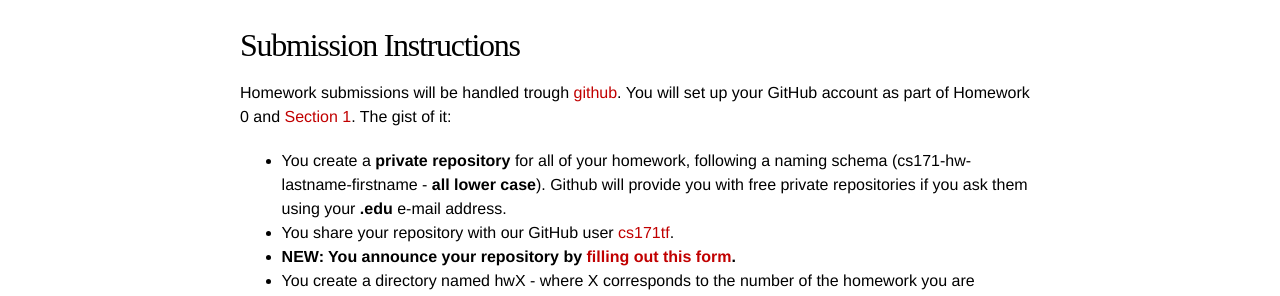
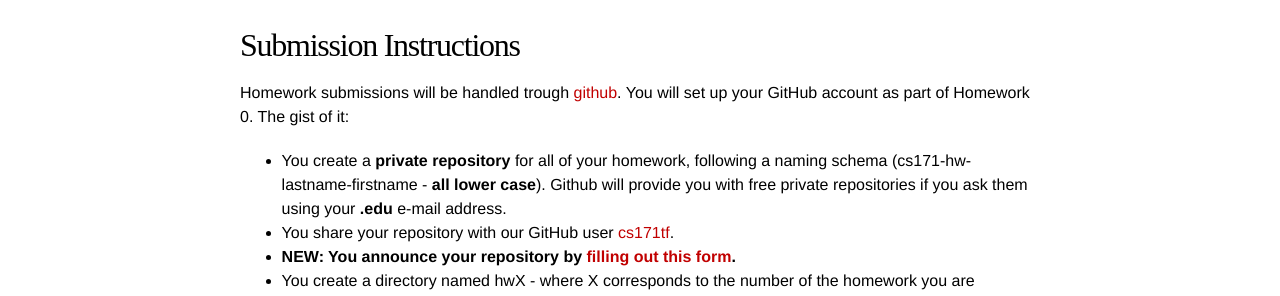
Before and after one commit to CS171/2016-cs171-website, a Jekyll site: the page built from homework.md, in a window 1280 px wide. Shown: the part 550-846 px from the top of the page. Built offline with Jekyll 4.4.1, drawn with Linux system fonts in a browser that asks for light colours; some web fonts are replaced.

Commit message:
minor change

```diff
--- a/homework.md
+++ b/homework.md
@@ -23,7 +23,7 @@ The assignments are published on [github](https://github.com/CS171/2015-cs171-ho
 
 ## Submission Instructions
 
-Homework submissions will be handled trough [github](http://github.com). You will set up your GitHub account as part of Homework 0 and [Section 1](https://github.com/CS171/2015-section1). The gist of it:
+Homework submissions will be handled trough [github](http://github.com). You will set up your GitHub account as part of Homework 0. The gist of it:
 
  * You create a **private repository** for all of your homework, following a naming schema (cs171-hw-lastname-firstname - **all lower case**). Github will provide you with free private repositories if you ask them using your **.edu** e-mail address.
  * You share your repository with our GitHub user [cs171tf](http://github.com/cs171tf).
```
